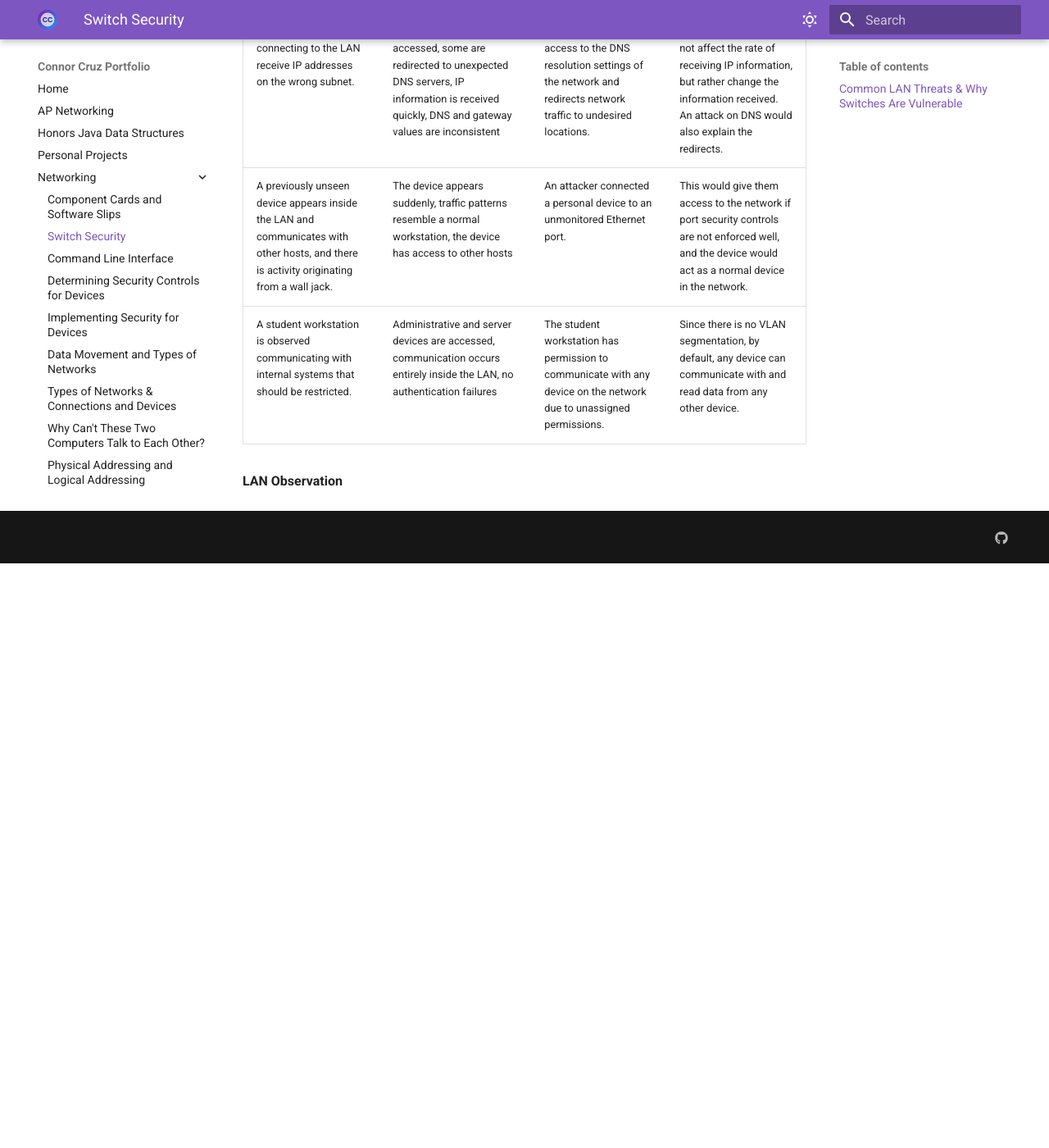
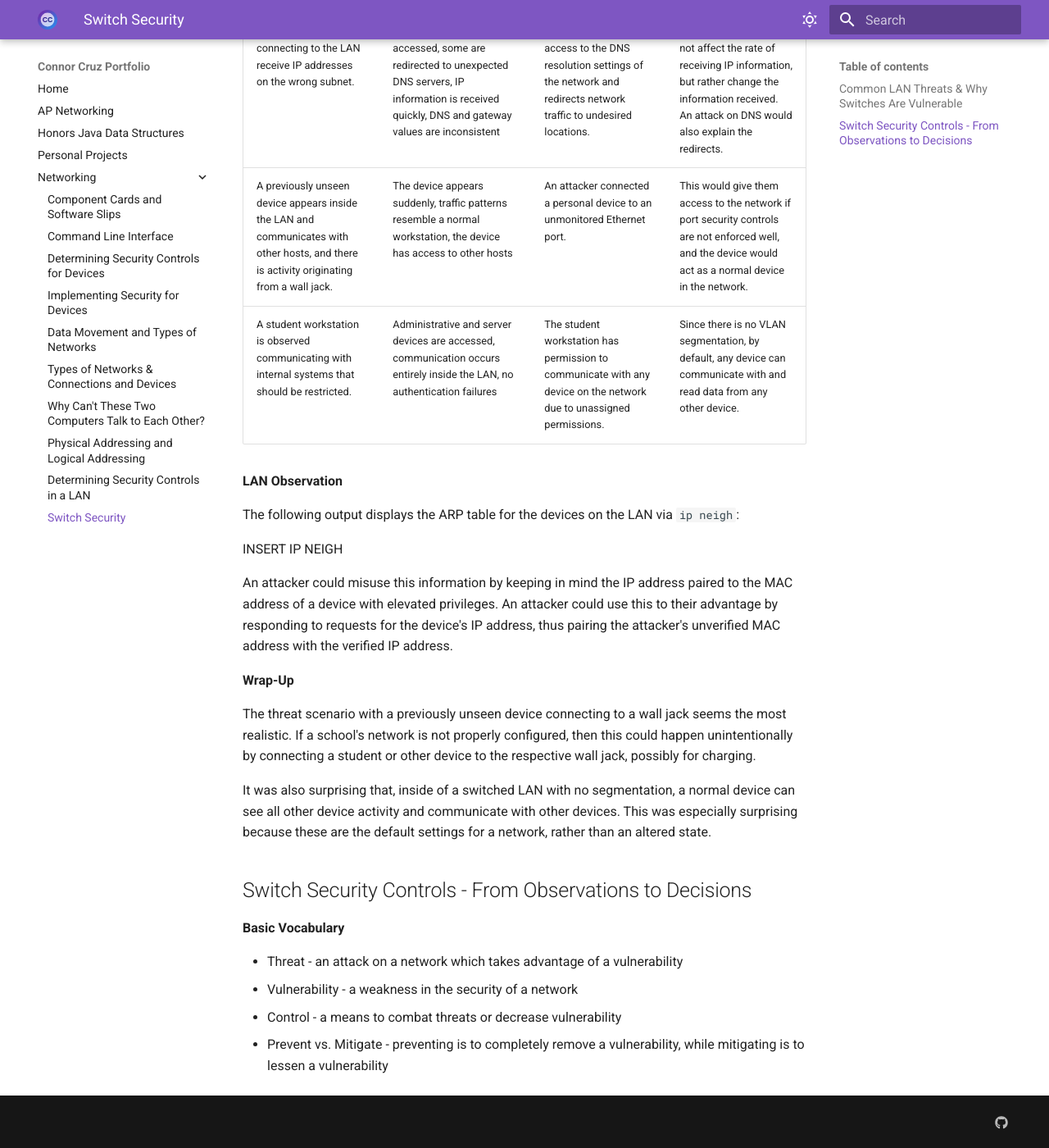
Before and after one commit to connorfcruz/cruz-connor-portfolio, an MkDocs documentation site: the page built from docs/networking/assignment10.md, in a window 1280 px wide and 1400 px high, scrolled down 942 px. Shown: the whole window at 82% size. Built offline with MkDocs 1.6.1 and Material for MkDocs 9.7.7, drawn with Linux system fonts in a browser that asks for light colours; before the commit the page ends 1629 px from its top, so only the background shows below that.

Commit message:
Assignment 10 changes

```diff
--- a/docs/networking/assignment10.md
+++ b/docs/networking/assignment10.md
@@ -17,3 +17,24 @@
 | A student workstation is observed communicating with internal systems that should be restricted. | Administrative and server devices are accessed, communication occurs entirely inside the LAN, no authentication failures | The student workstation has permission to communicate with any device on the network due to unassigned permissions. | Since there is no VLAN segmentation, by default, any device can communicate with and read data from any other device. |
 
 **LAN Observation**
+
+The following output displays the ARP table for the devices on the LAN via `ip neigh`:
+
+INSERT IP NEIGH
+
+An attacker could misuse this information by keeping in mind the IP address paired to the MAC address of a device with elevated privileges. An attacker could use this to their advantage by responding to requests for the device's IP address, thus pairing the attacker's unverified MAC address with the verified IP address.
+
+**Wrap-Up**
+
+The threat scenario with a previously unseen device connecting to a wall jack seems the most realistic. If a school's network is not properly configured, then this could happen unintentionally by connecting a student or other device to the respective wall jack, possibly for charging.
+
+It was also surprising that, inside of a switched LAN with no segmentation, a normal device can see all other device activity and communicate with other devices. This was especially surprising because these are the default settings for a network, rather than an altered state.
+
+## Switch Security Controls - From Observations to Decisions
+
+**Basic Vocabulary**
+
+- Threat - an attack on a network which takes advantage of a vulnerability
+- Vulnerability - a weakness in the security of a network
+- Control - a means to combat threats or decrease vulnerability
+- Prevent vs. Mitigate - preventing is to completely remove a vulnerability, while mitigating is to lessen a vulnerability
```
Also changed, not shown: docs/networking/assignment01.md (renamed from docs/networking/assignment1.md), docs/networking/assignment02.md (renamed from docs/networking/assignment2.md), docs/networking/assignment03.md (renamed from docs/networking/assignment3.md), docs/networking/assignment04.md (renamed from docs/networking/assignment4.md), docs/networking/assignment05.md (renamed from docs/networking/assignment5.md), docs/networking/assignment06.md (renamed from docs/networking/assignment6.md), docs/networking/assignment07.md (renamed from docs/networking/assignment7.md), docs/networking/assignment08.md (renamed from docs/networking/assignment8.md), docs/networking/assignment09.md (renamed from docs/networking/assignment9.md).
